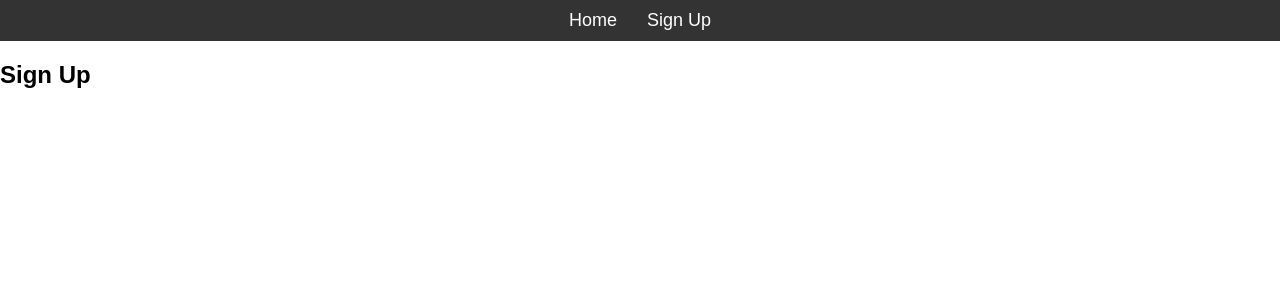
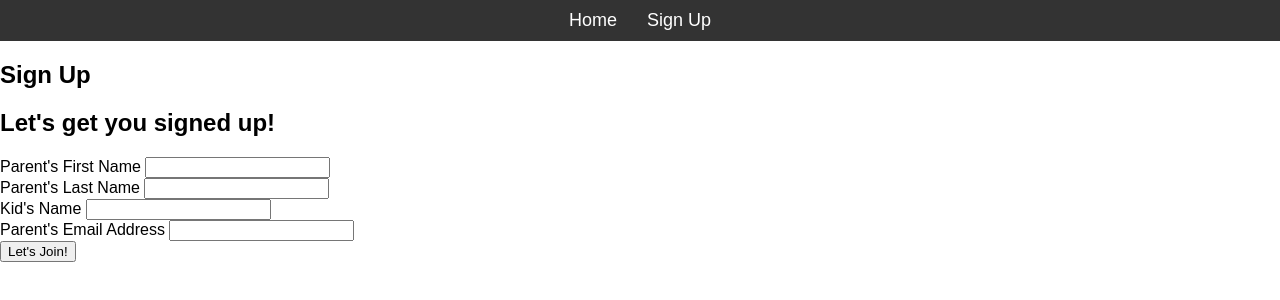
Before and after one commit to jarlon13/bjj-page, a plain HTML site: page signup.html in a window 1280 px wide. Drawn offline with Linux system fonts and the light colour scheme.

Commit message:
Update signup.html

```diff
--- a/signup.html
+++ b/signup.html
@@ -17,6 +17,26 @@
     </header>
     <section class="signup-section">
         <h1>Sign Up</h1>
+        <main>
+            <section id="signup">
+                <form id="signup-form" method="POST" action="https://formdump.codeinstitute.net">
+                    <h2> Let's get you signed up!</h2>
+                    <label for="first-name">Parent's First Name</label>
+                    <input type="text" name="first_name" id="first-name" class="text-input" required>
+                    <br>
+                    <label for="last-name">Parent's Last Name</label>
+                    <input type="text" name="last_name" id="last-name" class="text-input" required>
+                    <br>
+                    <label for="kids-name">Kid's Name</label>
+                    <input type="text" name="kids_name" id="kids-name" class="text-input" required>
+                    <br>
+                    <label for="email-address">Parent's Email Address</label>
+                    <input type="email" name="email_address" id="email-address" class="text-input" required>
+                    <br>
+                    <button type="submit" class="join-button">Let's Join!</button>
+                </form>
+            </section>
+        </main>
     </section>
 </body>
 </html>
```
